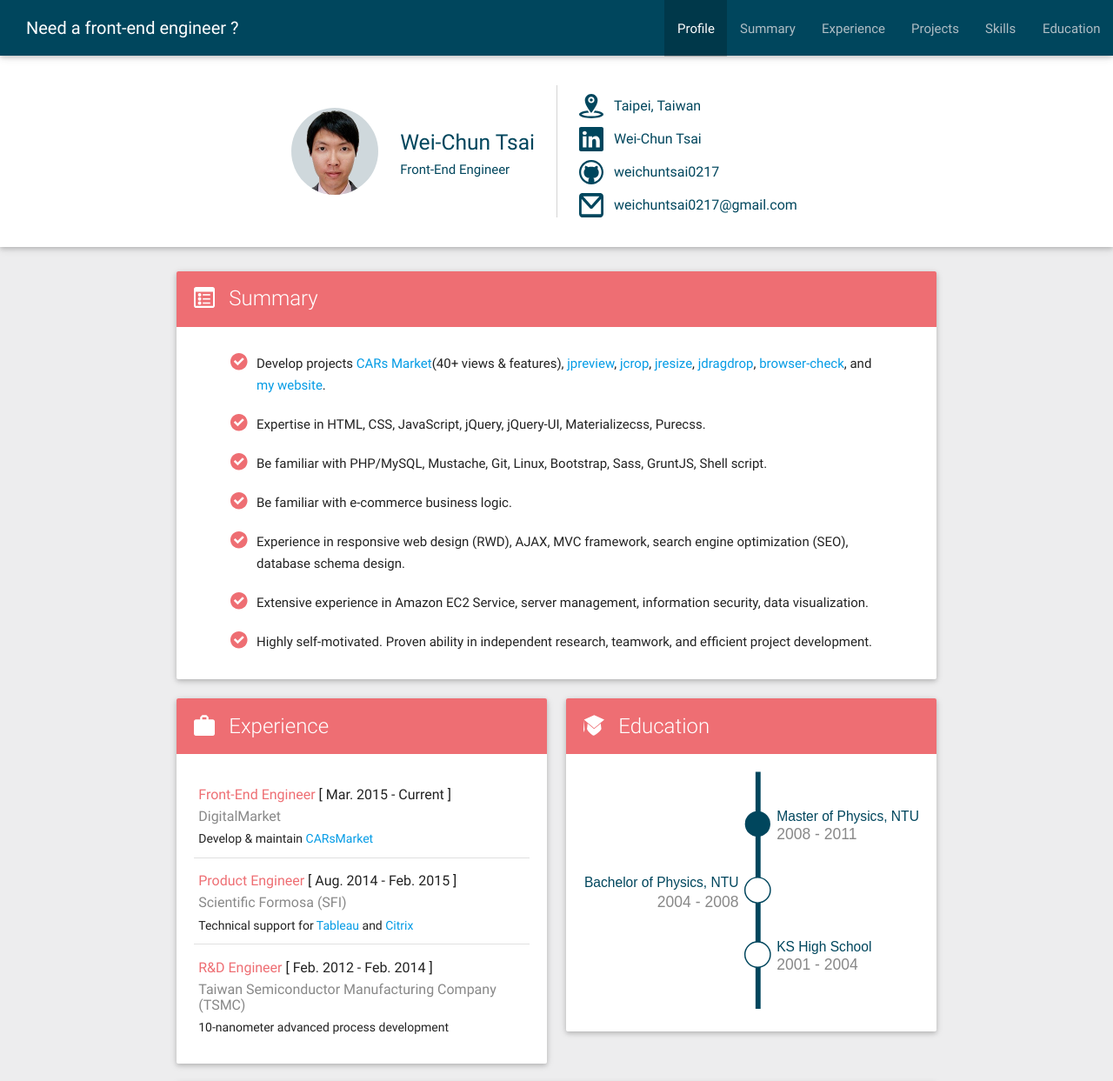
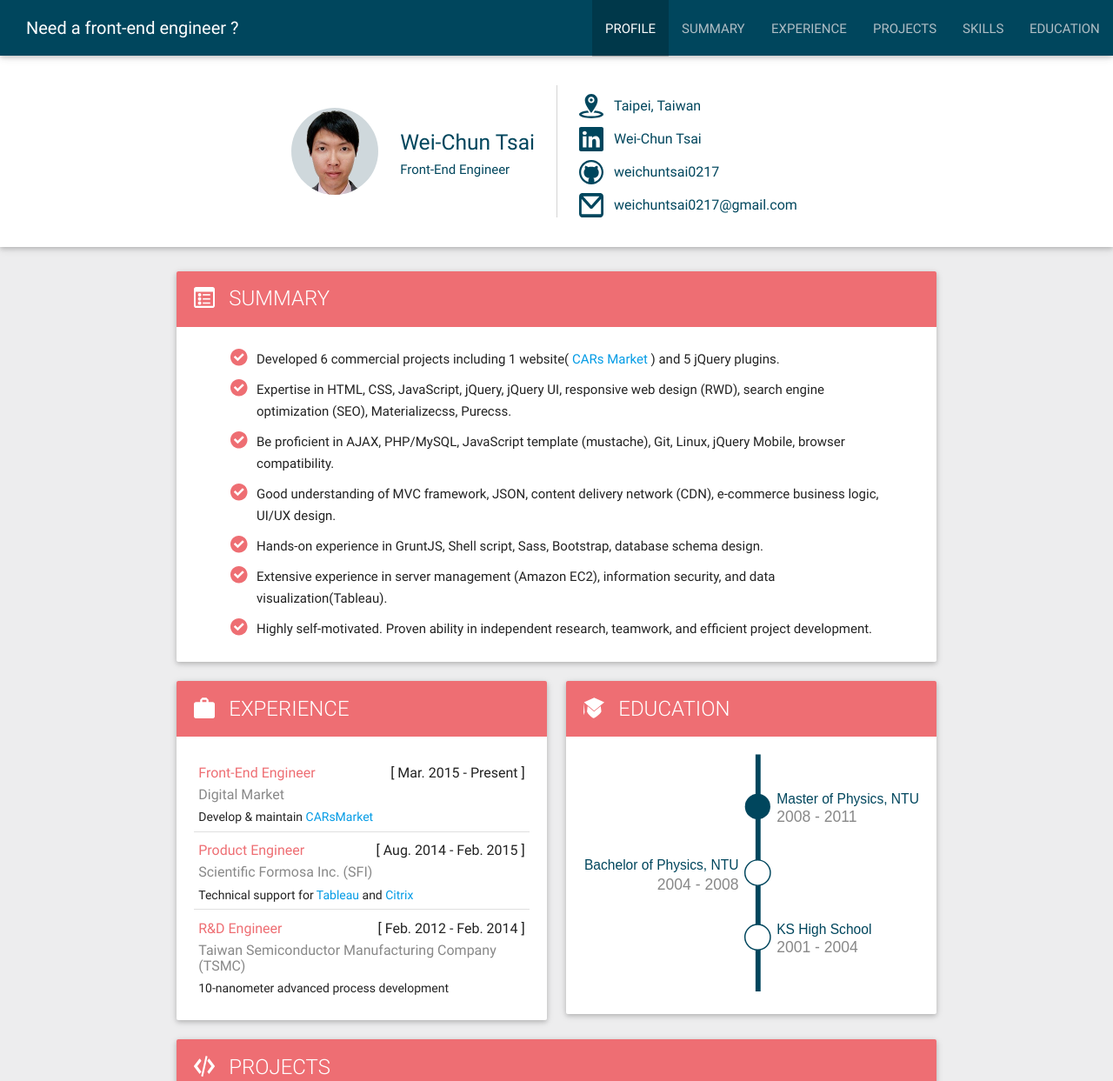
Before and after one commit to weichuntsai0217/weichuntsai0217.github.io, a plain HTML site: page index.html in a window 1280 px wide. Shown: the top 1243 px of the page at 87% size. Drawn offline with Linux system fonts and the light colour scheme.

Commit message:
Finetune format

```diff
--- a/css/experience.css
+++ b/css/experience.css
@@ -4,3 +4,12 @@
 #experience .collection.default-collection .collection-item:last-child{
     border-bottom: none;
 }
+#experience .collection.default-collection .collection-item .job-time{
+	float: right;
+}
+@media screen and (max-width: 767px){
+    #experience .collection.default-collection .collection-item .job-time{
+		float: none;
+		display: block;
+	}
+}
--- a/css/global.css
+++ b/css/global.css
@@ -77,7 +77,7 @@ nav .brand-logo {
     min-height: 25px;
 }
 .collection.default-collection .collection-item{
-    padding: 10px 5px;
+    padding: 5px 5px;
     border-bottom: none;
 }
 .collection.default-collection .collection-item h6 {
--- a/index.html
+++ b/index.html
@@ -22,31 +22,31 @@
                   <a href="#" class="brand-logo">Need a front-end engineer ?</a>
                   <ul id="top-navbar" class="right hide-on-med-and-down">
                     <li>
-                        <a href="#!" class="waves-effect waves-light">Profile</a>
+                        <a href="#!" class="waves-effect waves-light">PROFILE</a>
                     </li>
                     <li>
-                        <a href="#!" class="waves-effect waves-light">Summary</a>
+                        <a href="#!" class="waves-effect waves-light">SUMMARY</a>
                     </li>
                     <li>
-                        <a href="#!" class="waves-effect waves-light">Experience</a>
+                        <a href="#!" class="waves-effect waves-light">EXPERIENCE</a>
                     </li>
                     <li>
-                        <a href="#!" class="waves-effect waves-light">Projects</a>
+                        <a href="#!" class="waves-effect waves-light">PROJECTS</a>
                     </li>
                     <li>
-                        <a href="#!" class="waves-effect waves-light">Skills</a>
+                        <a href="#!" class="waves-effect waves-light">SKILLS</a>
                     </li>
                     <li>
-                        <a href="#!" class="waves-effect waves-light">Education</a>
+                        <a href="#!" class="waves-effect waves-light">EDUCATION</a>
                     </li>
                   </ul>
                   <ul id="slide-out" class="side-nav">
-                    <li><a href="#!" class="waves-effect waves-light">Profile</a></li>
-                    <li><a href="#!" class="waves-effect waves-light">Summary</a></li>
-                    <li><a href="#!" class="waves-effect waves-light">Experience</a></li>
-                    <li><a href="#!" class="waves-effect waves-light">Projects</a></li>
-                    <li><a href="#!" class="waves-effect waves-light">Skills</a></li>
-                    <li><a href="#!" class="waves-effect waves-light">Education</a></li>
+                    <li><a href="#!" class="waves-effect waves-light">PROFILE</a></li>
+                    <li><a href="#!" class="waves-effect waves-light">SUMMARY</a></li>
+                    <li><a href="#!" class="waves-effect waves-light">EXPERIENCE</a></li>
+                    <li><a href="#!" class="waves-effect waves-light">PROJECTS</a></li>
+                    <li><a href="#!" class="waves-effect waves-light">SKILLS</a></li>
+                    <li><a href="#!" class="waves-effect waves-light">EDUCATION</a></li>
                   </ul>
                   <a href="#" data-activates="slide-out" class="button-collapse"><i class="mdi-navigation-menu"></i></a>
                 </nav>
@@ -114,7 +114,7 @@
                 <div class="col s12 m12 l12">
                   <div id="summary" class="card hoverable scroll-test">
                     <div class="card-header valign-wrapper">
-                        <h5 class="card-title icon summary">Summary</h5>
+                        <h5 class="card-title icon summary">SUMMARY</h5>
                     </div>
                     <div class="card-content">
                       <ul class="collection default-collection">
@@ -123,14 +123,7 @@
                                 <img src="img/icon/check.svg">
                             </div>
                             <p class="words">
-                                Develop projects
-                                <a href="http://www.carsmarket.com.tw" target="_blank">CARs Market</a>(40+ views & features),
-                                <a href="https://github.com/weichuntsai0217/jpreview" target="_blank">jpreview</a>,
-                                <a href="https://github.com/weichuntsai0217/jcrop" target="_blank">jcrop</a>,
-                                <a href="https://github.com/weichuntsai0217/jresize" target="_blank">jresize</a>,
-                                <a href="https://github.com/weichuntsai0217/jdragdrop" target="_blank">jdragdrop</a>,
-                                <a href="https://github.com/weichuntsai0217/browser-check" target="_blank">browser-check</a>, and
-                                <a href="index.html" target="_blank">my website</a>.
+                                Developed 6 commercial projects including 1 website( <a href="http://www.carsmarket.com.tw" target="_blank">CARs Market</a> ) and 5 jQuery plugins.
                             </p>
                         </li>
                         <li class="collection-item">
@@ -138,7 +131,7 @@
                                 <img src="img/icon/check.svg">
                             </div>
                             <p class="words">
-                                Expertise in HTML, CSS, JavaScript, jQuery, jQuery-UI, Materializecss, Purecss.
+                                Expertise in HTML, CSS, JavaScript, jQuery, jQuery UI, responsive web design (RWD), search engine optimization (SEO), Materializecss, Purecss.
                             </p>
                         </li>
                         <li class="collection-item">
@@ -146,7 +139,7 @@
                                 <img src="img/icon/check.svg">
                             </div>
                             <p class="words">
-                                Be familiar with PHP/MySQL, Mustache, Git, Linux, Bootstrap, Sass, GruntJS, Shell script.
+                                Be proficient in AJAX, PHP/MySQL, JavaScript template (mustache), Git, Linux, jQuery Mobile, browser compatibility.
                             </p>
                         </li>
                         <li class="collection-item">
@@ -154,7 +147,7 @@
                                 <img src="img/icon/check.svg">
                             </div>
                             <p class="words">
-                                Be familiar with e-commerce business logic.
+                                Good understanding of MVC framework, JSON, content delivery network (CDN), e-commerce business logic, UI/UX design.
                             </p>
                         </li>
                         <li class="collection-item">
@@ -162,7 +155,7 @@
                                 <img src="img/icon/check.svg">
                             </div>
                             <p class="words">
-                                Experience in responsive web design (RWD), AJAX, MVC framework, search engine optimization (SEO), database schema design.
+                                Hands-on experience in GruntJS, Shell script, Sass, Bootstrap, database schema design.
                             </p>
                         </li>
                         <li class="collection-item">
@@ -170,7 +163,7 @@
                                 <img src="img/icon/check.svg">
                             </div>
                             <p class="words">
-                                Extensive experience in Amazon EC2 Service, server management, information security, data visualization.
+                                Extensive experience in server management (Amazon EC2), information security, and data visualization(Tableau).
                             </p>
                         </li>
                         <li class="collection-item">
@@ -187,25 +180,25 @@
                 </div>
                 <div class="col s12 m6 l6">
                   <div id="experience" class="card hoverable scroll-test">
-                    <div class="card-header valign-wrapper"><h5 class="card-title icon experience">Experience</h5></div>
+                    <div class="card-header valign-wrapper"><h5 class="card-title icon experience">EXPERIENCE</h5></div>
                     <div class="card-content">
                       <ul class="collection default-collection">
                         <li class="collection-item">
                             <h6>
-                                <span class="job-title">Front-End Engineer </span>
-                                <span class="job-time">[ Mar. 2015 - Current ]</span>
+                                <span class="job-title">Front-End Engineer</span>
+                                <span class="job-time">[ Mar. 2015 - Present ]</span>
                             </h6>
-                            <h6 class="company-name">DigitalMarket</h6>
+                            <h6 class="company-name">Digital Market</h6>
                             <p>Develop & maintain
                                 <a href="http://www.carsmarket.com.tw" target="_blank">CARsMarket</a>
                             </p>
                         </li>
                         <li class="collection-item">
                             <h6>
-                                <span class="job-title">Product Engineer </span>
+                                <span class="job-title">Product Engineer</span>
                                 <span class="job-time">[ Aug. 2014 - Feb. 2015 ]</span>
                             </h6>
-                            <h6 class="company-name">Scientific Formosa (SFI)</h6>
+                            <h6 class="company-name">Scientific Formosa Inc. (SFI)</h6>
                             <p>Technical support for
                                 <a href="http://www.tableau.com/" target="_blank">Tableau</a> and
                                 <a href="https://www.citrix.com/" target="_blank">Citrix</a>
@@ -213,7 +206,7 @@
                         </li>
                         <li class="collection-item">
                             <h6>
-                                <span class="job-title">R&D Engineer </span>
+                                <span class="job-title">R&D Engineer</span>
                                 <span class="job-time">[ Feb. 2012 - Feb. 2014 ]</span>
                             </h6>
                             <h6 class="company-name">Taiwan Semiconductor Manufacturing Company (TSMC)</h6>
@@ -226,7 +219,7 @@
                 </div>
                 <div class="col s12 m6 l6">
                   <div id="education" class="card hoverable">
-                    <div class="card-header valign-wrapper"><h5 class="card-title icon education">Education</h5></div>
+                    <div class="card-header valign-wrapper"><h5 class="card-title icon education">EDUCATION</h5></div>
                     <div class="card-content center">
                         <img class="responsive-img" src="img/icon/education-history.svg">
                     </div>
@@ -235,7 +228,7 @@
                 <div class="col s12 m12 l12">
                   <div id="projects" class="card hoverable scroll-test">
                     <div class="card-header valign-wrapper">
-                        <h5 class="card-title icon projects">Projects</h5>
+                        <h5 class="card-title icon projects">PROJECTS</h5>
                     </div>
                     <div class="card-content">
                         <div class="col s12 m12 l12">
@@ -279,7 +272,7 @@
                                             <img src="img/icon/check.svg">
                                         </div>
                                         <p class="words">
-                                            Develop 40+ views & features
+                                            Develop 50+ views and features with great browser compatibility.
                                         </p>
                                     </li>
                                     <li class="collection-item">
@@ -591,7 +584,7 @@
                 </div>
                 <div class="col s12 m12 l12">
                   <div id="skills" class="card hoverable scroll-test">
-                    <div class="card-header valign-wrapper"><h5 class="card-title icon skills">Skills</h5></div>
+                    <div class="card-header valign-wrapper"><h5 class="card-title icon skills">SKILLS</h5></div>
                     <div class="card-content">
                         <div class="section-logos">
                             <div class="img-wrap">
```
